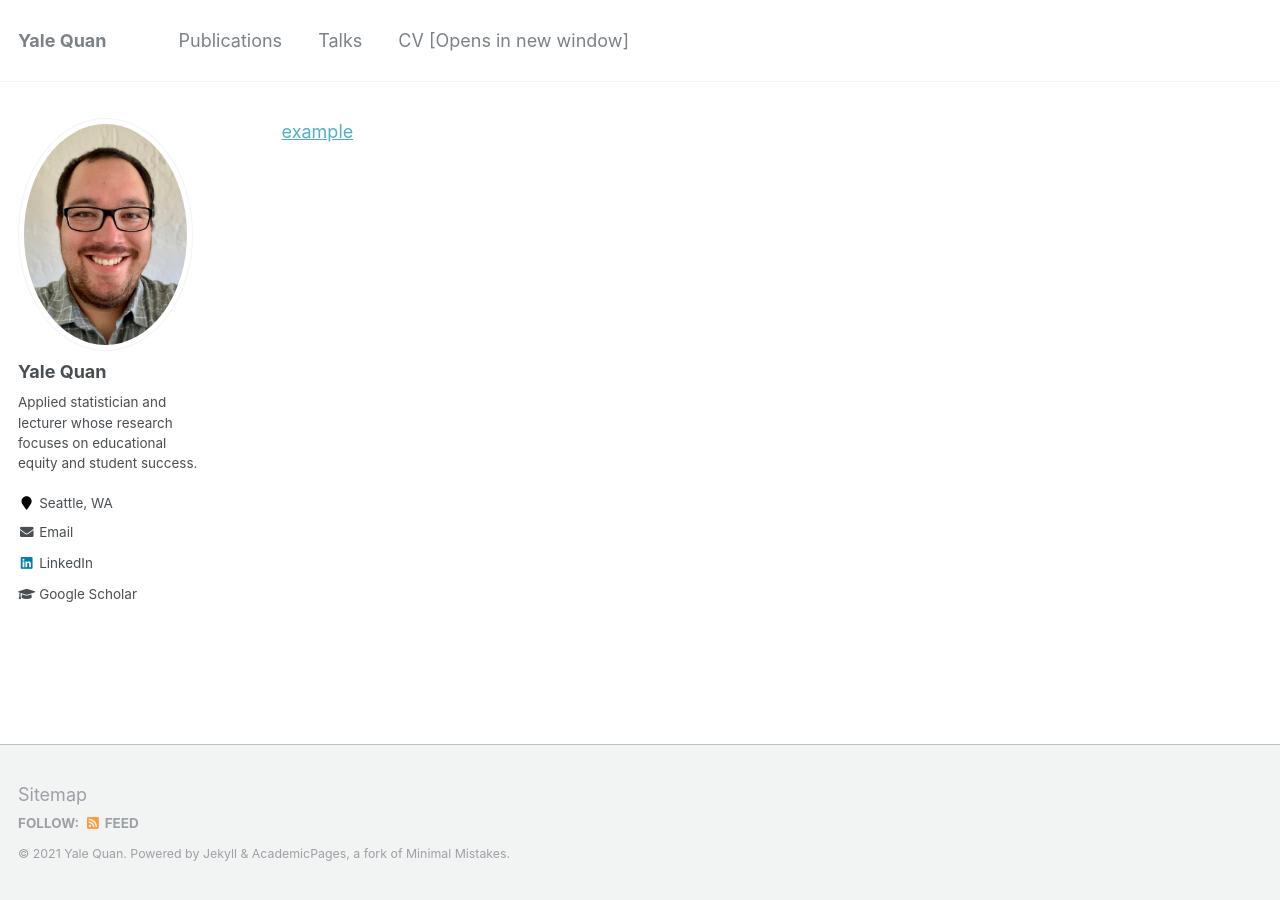
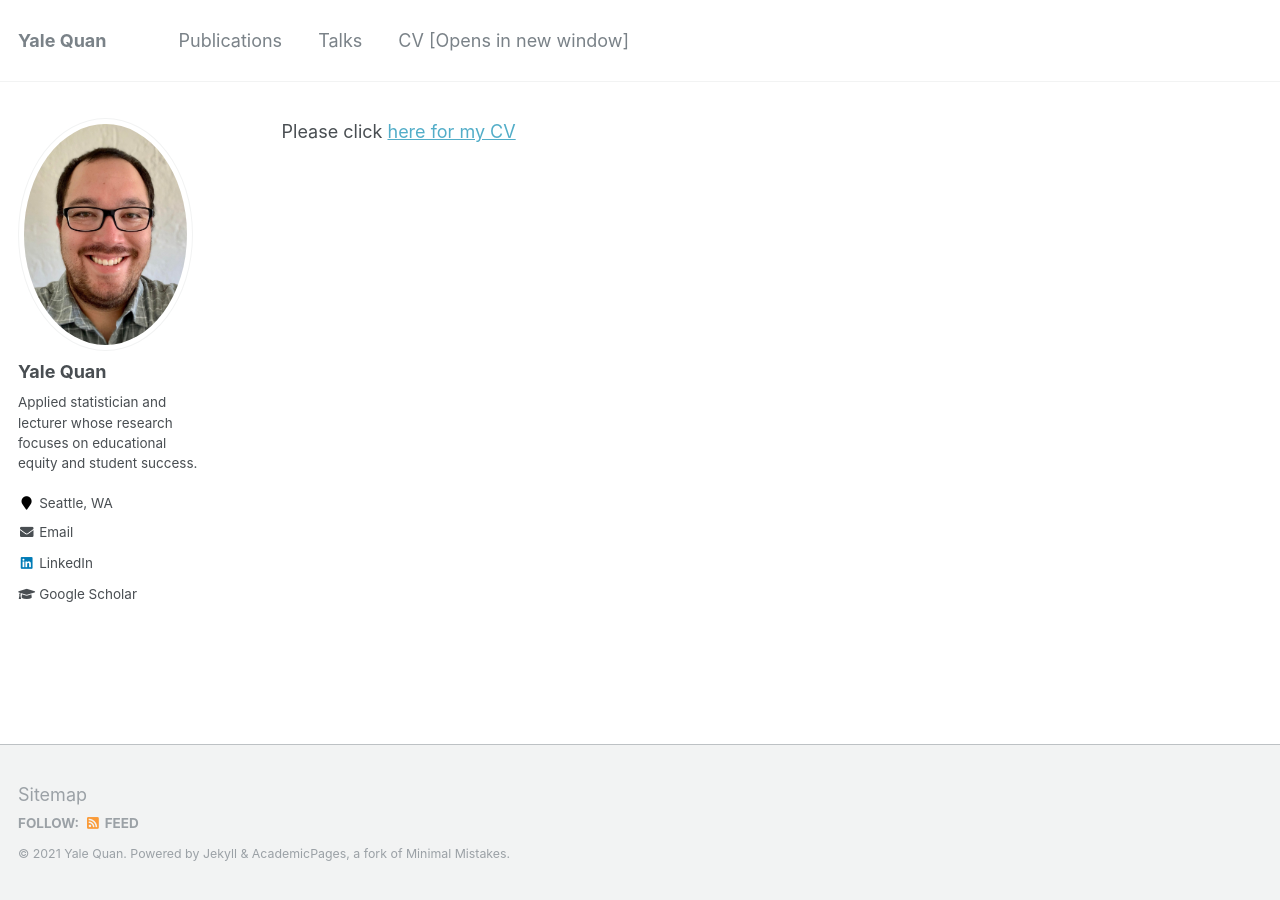
Before and after one commit to yalequan/yalequan.github.io, a Jekyll site: the page built from _pages/cv.md, in a window 1280 px wide. Built offline with Jekyll 4.4.1, drawn with Linux system fonts in a browser that asks for light colours; our own code applies the rules of GitHub Pages for plain Markdown files.

Commit message:
Update cv.md

```diff
--- a/_pages/cv.md
+++ b/_pages/cv.md
@@ -1 +1 @@
-<a href="https://github.com/yalequan/yalequan.github.io/blob/main/files/Yale_Quan_CV_github.pdf" target="_blank">example</a>
+<p>Please click <a href="https://github.com/yalequan/yalequan.github.io/blob/main/files/Yale_Quan_CV_github.pdf" target="_blank">here for my CV</a>
```
